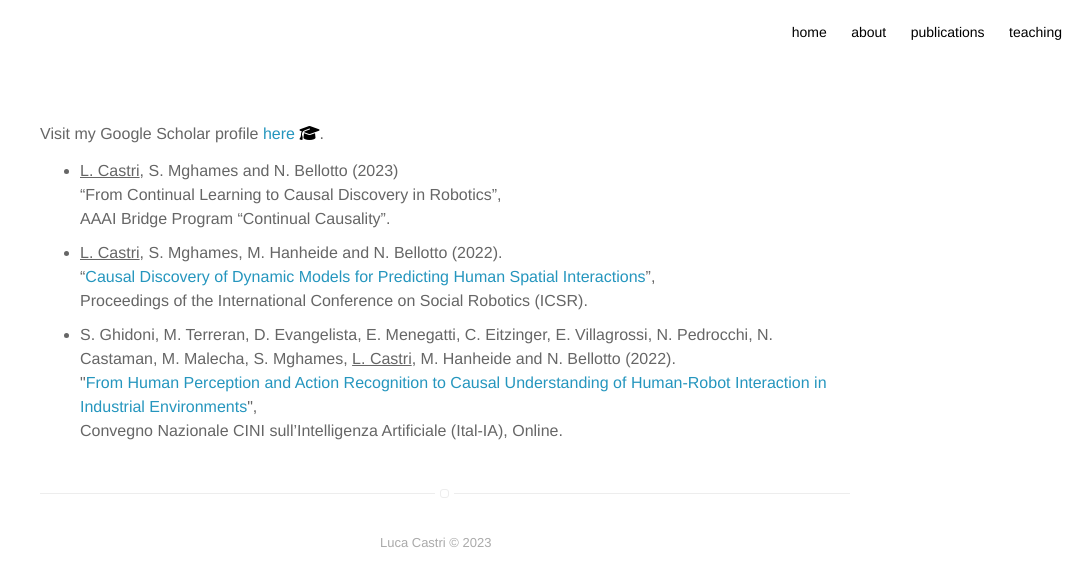
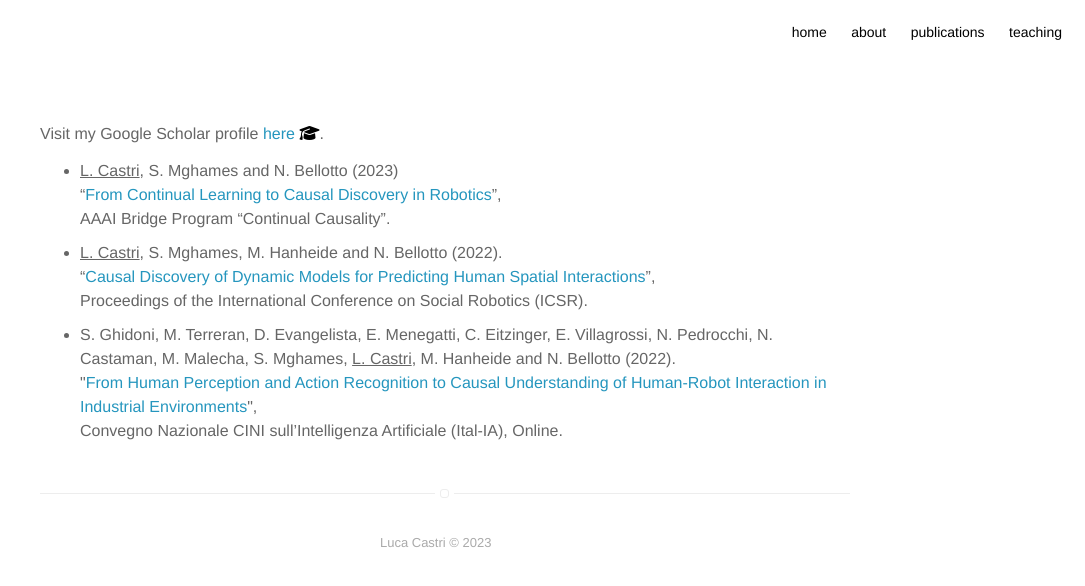
Before and after one commit to lcastri/lcastri.github.io, a Jekyll site: the page built from publications.html, in a window 1280 px wide. Shown: the top 586 px of the page, without its empty margins (195-1280 px from the left). Built offline with Jekyll 4.4.1, drawn with Linux system fonts in a browser that asks for light colours; nearby versions of some CDN libraries.

Commit message:
AAAI CCBridge link

```diff
--- a/publications.html
+++ b/publications.html
@@ -7,7 +7,7 @@ Visit my Google Scholar profile <a class="ext_link" href="https://scholar.google
 <ul>
     <li>
         <u>L. Castri</u>, S. Mghames and N. Bellotto (2023)<br>
-        “From Continual Learning to Causal Discovery in Robotics”,<br>
+        “<a class="ext_link" href="https://arxiv.org/pdf/2301.03886.pdf">From Continual Learning to Causal Discovery in Robotics</a>”,<br>
         AAAI Bridge Program “Continual Causality”.
     </li>
     <li>
```
